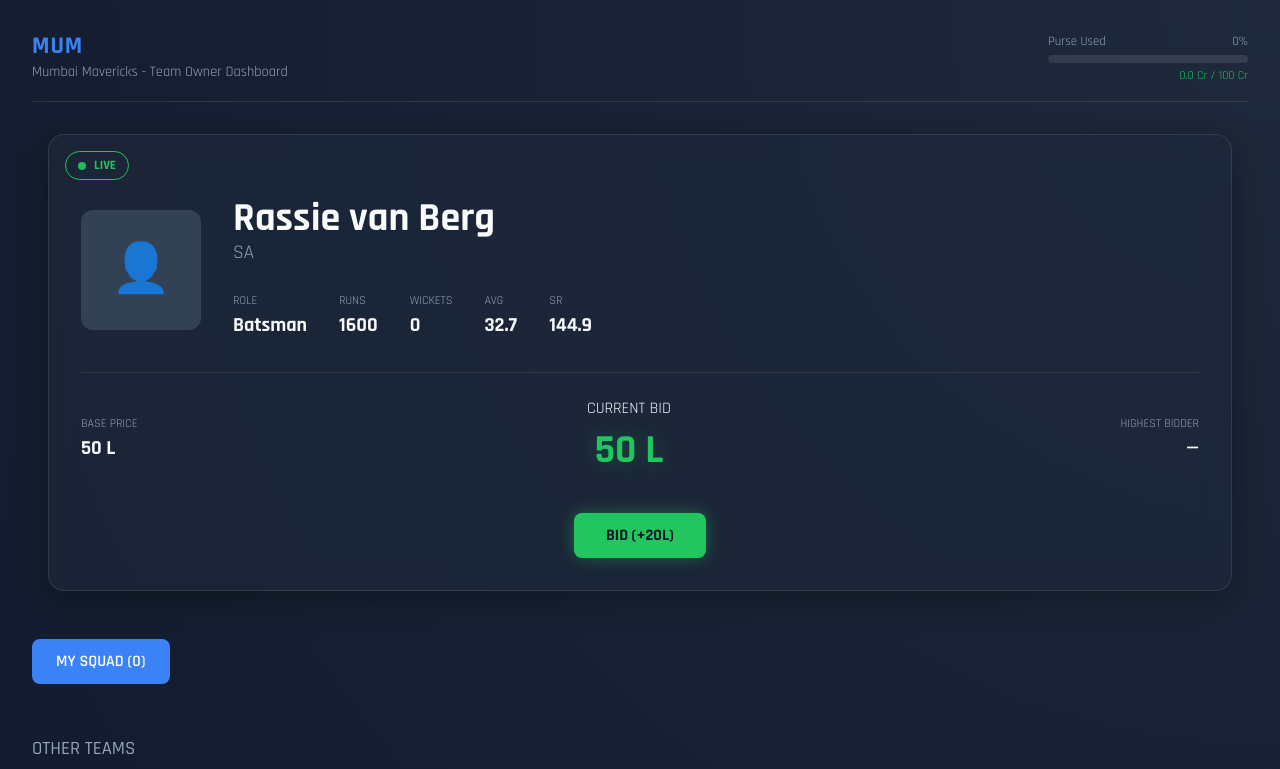
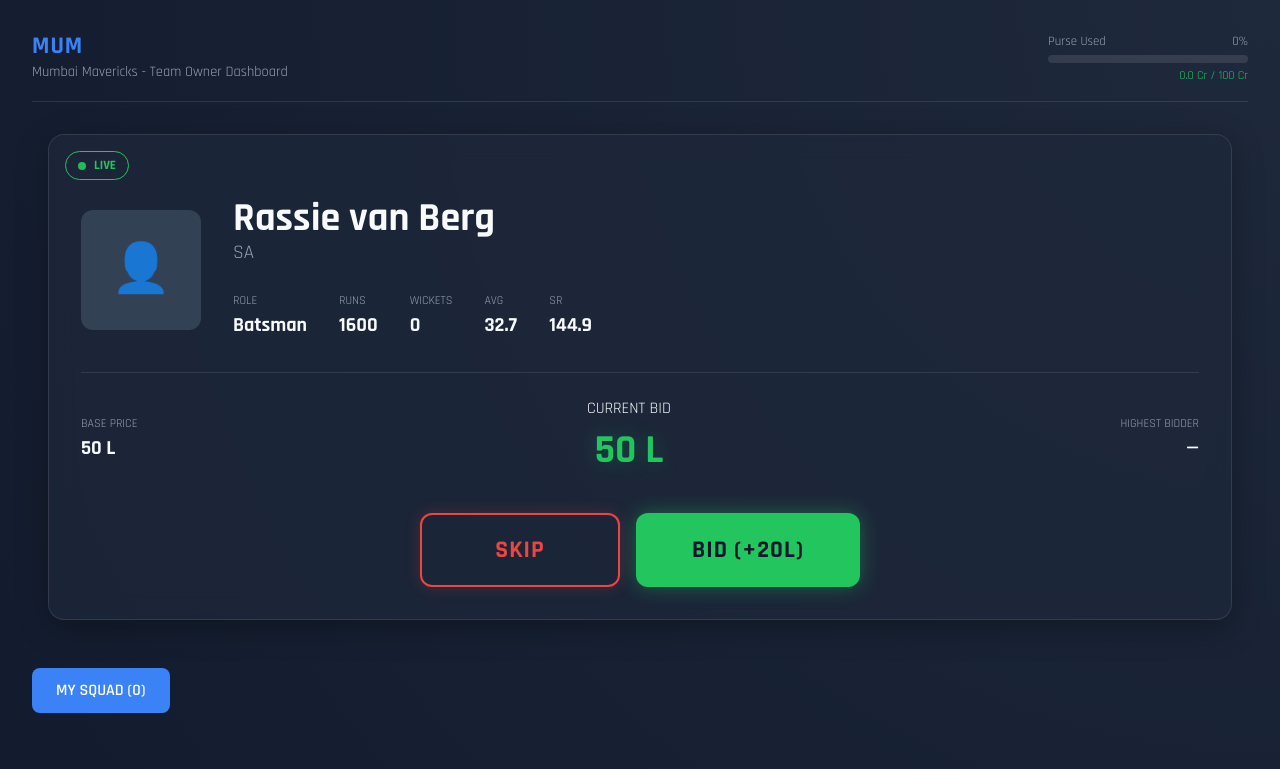
Before and after one commit to addysrii/bidding-game, a React (Vite) app: page /dashboard in a window 1280 px wide. Shown: the top 769 px of the page. Built offline with nearby package versions, Linux system fonts and the light colour scheme.

Commit message:
added skip button

```diff
--- a/src/AdminPanel.jsx
+++ b/src/AdminPanel.jsx
@@ -4,7 +4,6 @@ import './AdminPanel.css';
 import PlayerCard from './components/PlayerCard';
 import TeamGrid from './components/TeamGrid';
 import SquadModal from './components/SquadModal';
-import AuctionTimer from './components/AuctionTimer';
 import { useAuction } from './context/AuctionContext';
 import { motion, AnimatePresence } from 'framer-motion';
 
@@ -12,8 +11,6 @@ const AdminPanel = () => {
     const { teams, currentPlayer, highestBidder, sellPlayer, markUnsold, nextPlayer } = useAuction();
     const [selectedTeam, setSelectedTeam] = useState(null);
     const [notification, setNotification] = useState(null);
-    const [timerDuration, setTimerDuration] = useState(60);
-    const [timerKey, setTimerKey] = useState(0);
 
     const handleSell = () => {
         if (!highestBidder) return;
@@ -35,11 +32,6 @@ const AdminPanel = () => {
         }, 2000);
     };
 
-    const handleTimerChange = (seconds) => {
-        setTimerDuration(Math.max(10, Math.min(300, seconds))); // Min 10s, Max 5min
-        setTimerKey(prev => prev + 1); // Reset timer
-    };
-
     return (
         <div className="dashboard-container admin-container">
             <header className="dashboard-header admin-header">
@@ -55,16 +47,6 @@ const AdminPanel = () => {
             </header>
 
             <div className="admin-main-layout centered-layout">
-
-                {/* ye timmer kai liyai hai commenting for now as of no use */}
-
-                {/* <div className="timer-wrapper">
-                    <AuctionTimer
-                        key={timerKey}
-                        initialSeconds={timerDuration}
-                        onTimerChange={handleTimerChange}
-                    />
-                </div> */}
                 <div className="center-stage">
                     <div className="card-animation-container" style={{ position: 'relative', width: '100%', minHeight: '400px', display: 'flex', justifyContent: 'center' }}>
                         <AnimatePresence mode="wait">
@@ -102,7 +84,6 @@ const AdminPanel = () => {
                         </button>
                     </div>
                 </div>
-
 
                 <div className="teams-section-full">
                     <h2>Team Overview</h2>
--- a/src/Dashboard.css
+++ b/src/Dashboard.css
@@ -209,19 +209,45 @@ body {
 }
 
 .action-btn {
-  padding: 0.75rem 2rem;
-  border-radius: 8px;
+  padding: 1.25rem 3.5rem;
+  border-radius: 12px;
   border: none;
-  font-weight: 700;
+  font-weight: 800;
   cursor: pointer;
-  font-size: 1rem;
+  font-size: 1.5rem;
   font-family: 'Rajdhani', sans-serif;
+  text-transform: uppercase;
+  letter-spacing: 1px;
+  transition: all 0.2s ease;
+  display: flex;
+  align-items: center;
+  justify-content: center;
+  min-width: 200px;
 }
 
 .bid-btn {
   background-color: var(--accent-green);
   color: #0f172a;
-  box-shadow: 0 0 15px rgba(34, 197, 94, 0.4);
+  box-shadow: 0 0 20px rgba(34, 197, 94, 0.4);
+}
+
+.bid-btn:hover {
+  transform: translateY(-2px);
+  box-shadow: 0 0 30px rgba(34, 197, 94, 0.6);
+}
+
+.skip-btn {
+  background-color: transparent;
+  color: var(--accent-red);
+  border: 2px solid var(--accent-red);
+  box-shadow: 0 0 15px rgba(239, 68, 68, 0.2);
+}
+
+.skip-btn:hover {
+  background-color: var(--accent-red);
+  color: white;
+  transform: translateY(-2px);
+  box-shadow: 0 0 25px rgba(239, 68, 68, 0.4);
 }
 
 .sold-btn {
--- a/src/Dashboard.jsx
+++ b/src/Dashboard.jsx
@@ -29,6 +29,11 @@ const Dashboard = () => {
         placeBid(myTeamId, currentPlayer.currentBid + increment);
     };
 
+    const handleSkip = () => {
+        console.log("Player skipped");
+        // Add logic if needed, e.g., move to next player if admin allows or just mark local skip
+    };
+
     return (
         <div className="dashboard-container">
             <header className="dashboard-header">
@@ -48,6 +53,7 @@ const Dashboard = () => {
                     currentBid={currentPlayer.currentBid}
                     highestBidder={highestBidder}
                     onBid={handleBid}
+                    onSkip={handleSkip}
                     // onSold moved to Admin Panel
                     isMyTeamBid={highestBidder === myTeamId}
                 />
--- a/src/components/PlayerCard.jsx
+++ b/src/components/PlayerCard.jsx
@@ -1,7 +1,7 @@
 import React from 'react';
 import { motion } from 'framer-motion';
 
-const PlayerCard = ({ player, onBid, currentBid, highestBidder, isAdmin }) => {
+const PlayerCard = ({ player, onBid, onSkip, currentBid, highestBidder, isAdmin }) => {
     if (!player) return null;
 
     return (
@@ -80,6 +80,14 @@ const PlayerCard = ({ player, onBid, currentBid, highestBidder, isAdmin }) => {
 
             <div className="auction-actions">
                 {!isAdmin && (
+                    <>
+                        <motion.button
+                            className="action-btn skip-btn"
+                            whileTap={{ scale: 0.95 }}
+                            onClick={onSkip}
+                        >
+                            SKIP
+                        </motion.button>
                         <motion.button
                             className="action-btn bid-btn"
                             whileTap={{ scale: 0.95 }}
@@ -87,6 +95,7 @@ const PlayerCard = ({ player, onBid, currentBid, highestBidder, isAdmin }) => {
                         >
                             BID (+20L)
                         </motion.button>
+                    </>
                 )}
             </div>
         </motion.div>
```
Also changed, not shown: 1 other file (tests, documents, lock files or other folders). Lines whose indentation alone changed are shown as unchanged.
